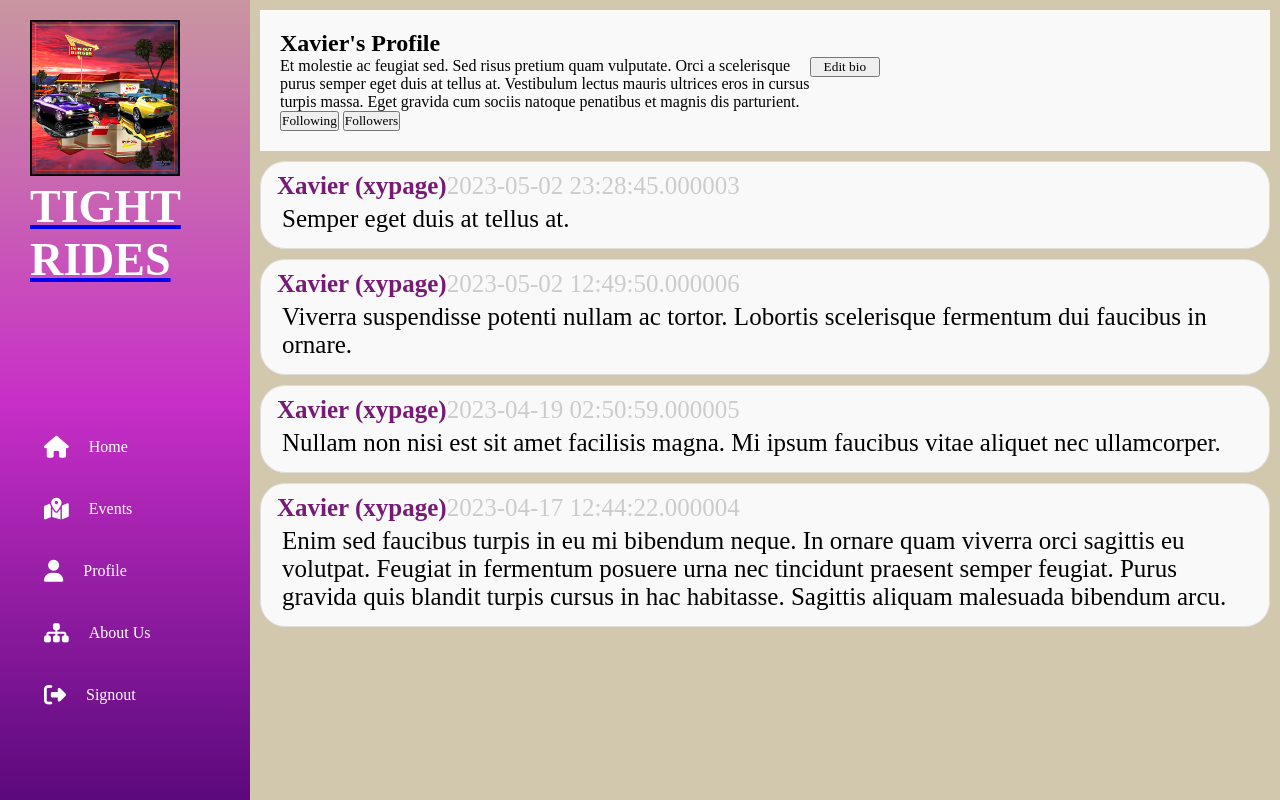
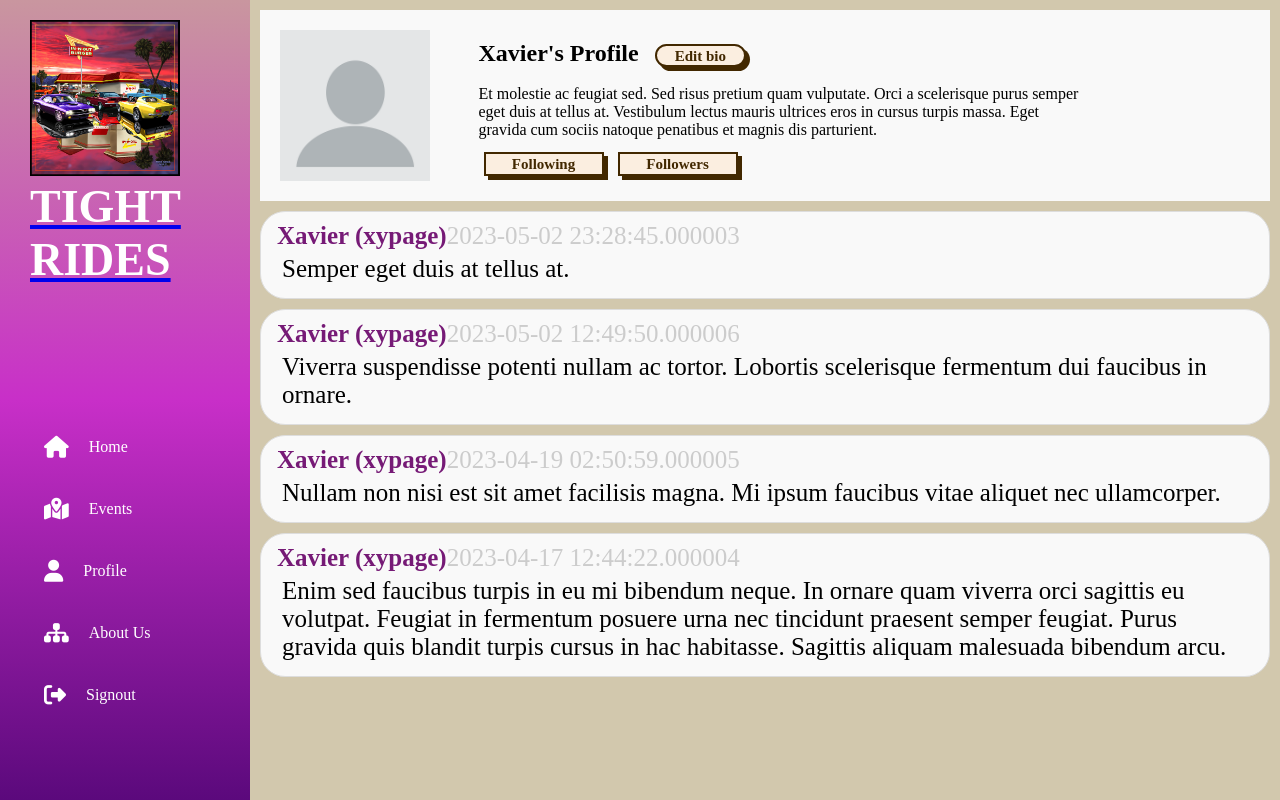
Before and after one commit to xypage/106-Final-Project, a Flask app: page /user/xypage in a window 1280 px wide. Run offline with Flask 3, Linux system fonts and the light colour scheme; a user stored in the database is signed in; some libraries are stand-ins or nearby versions.

Commit message:
style test_profile

```diff
--- a/static/css/test_profile.css
+++ b/static/css/test_profile.css
@@ -35,11 +35,9 @@ body {
 .sidenav {
 	width: 250px;
 	height: 100%;
-	background-image: linear-gradient(
-		rgb(201, 150, 159),
-		rgb(200, 47, 200),
-		rgb(91, 9, 124)
-	);
+	background-image: linear-gradient(rgb(201, 150, 159),
+			rgb(200, 47, 200),
+			rgb(91, 9, 124));
 	/* background:rgb(101, 196, 233); */
 	position: fixed;
 	/* top: 0;
@@ -98,27 +96,27 @@ body {
 	transition: 0.3s;
 }
 
-.navs li:hover ~ .active {
+.navs li:hover~.active {
 	display: block;
 }
 
-.navs li:nth-child(1):hover ~ .active {
+.navs li:nth-child(1):hover~.active {
 	top: 2.6%;
 }
 
-.navs li:nth-child(2):hover ~ .active {
+.navs li:nth-child(2):hover~.active {
 	top: 22.6%;
 }
 
-.navs li:nth-child(3):hover ~ .active {
+.navs li:nth-child(3):hover~.active {
 	top: 42.6%;
 }
 
-.navs li:nth-child(4):hover ~ .active {
+.navs li:nth-child(4):hover~.active {
 	top: 62.6%;
 }
 
-.navs li:nth-child(5):hover ~ .active {
+.navs li:nth-child(5):hover~.active {
 	top: 82.6%;
 }
 
@@ -129,7 +127,7 @@ body {
 
 .main-content {
 	width: calc(100% - 250px);
-    background-color: rgb(210, 200, 173);
+	background-color: rgb(210, 200, 173);
 }
 
 .post {
@@ -145,16 +143,18 @@ body {
 	padding: 10px;
 	padding-left: 1em;
 	padding-right: 1em;
-    border-radius: 25px;
+	border-radius: 25px;
 }
 
 .headerContainer {
 	display: flex;
 	flex-direction: row;
 }
+
 .post>.content {
-    margin: 5px;
+	margin: 5px;
 }
+
 .name {
 	text-decoration: none;
 	font-weight: bold;
@@ -180,9 +180,23 @@ body {
 	width: calc(100% - 20px);
 	margin: 10px;
 	padding: 20px;
-
+	display: flex;
 	background-color: #f9f9f9;
 }
+
+.info-container {
+	display: flex;
+	flex-direction: column;
+	gap: 0.5rem;
+	margin-left: 5%;
+}
+
+.name-follow-container {
+	display: inline-block;
+	/* vertical-align: middle; */
+	margin-right: 1rem;
+}
+
 
 .bio-container {
 	width: 600px;
@@ -207,21 +221,78 @@ body {
 	align-items: center;
 	justify-content: center;
 }
+
 .screen_cover h1 {
 	color: #FFF;
 }
+
 .popup a {
 	text-decoration: none;
 	color: #000;
 }
 
-table, td, th {
+table,
+td,
+th {
 	border: 1px solid black;
 }
+
 .follow_table {
 	background: #f9f9f9;
 	border-collapse: collapse;
 }
+
 .follow_table td {
 	padding: 5px;
 }
+
+/* div of the buttons */
+.edit-button,
+.follow-button,
+.unfollow-button {
+	margin: 10px;
+	display: inline-block;
+}
+
+/* the style of the actual button */
+#edit_bio,
+#follow_button,
+#unfollow_button {
+	background-color: #fbeee0;
+	border: 2px solid #422800;
+	border-radius: 30px;
+	box-shadow: #422800 4px 4px 0 0;
+	color: #422800;
+	cursor: pointer;
+	font-weight: 600;
+	font-size: 15px;
+	padding: 0 18px;
+	line-height: 20px;
+	text-align: center;
+	text-decoration: none;
+	user-select: none;
+	-webkit-user-select: none;
+	touch-action: manipulation;
+	width: 100%;
+}
+
+#following_button,
+#followers_button {
+	margin: 5px;
+	background-color: #fbeee0;
+	border: 2px solid #422800;
+	/* border-radius: 30px; */
+	box-shadow: #422800 4px 4px 0 0;
+	color: #422800;
+	cursor: pointer;
+	font-weight: 600;
+	font-size: 15px;
+	padding: 0 18px;
+	line-height: 20px;
+	text-align: center;
+	text-decoration: none;
+	user-select: none;
+	-webkit-user-select: none;
+	touch-action: manipulation;
+	width: 20%;
+}
--- a/templates/home.html
+++ b/templates/home.html
@@ -71,7 +71,7 @@
 				<textarea
 					id="post-content"
 					name="content"
-					rows="4"
+					rows="5"
 					cols="50"
 					placeholder="Enter your post here..."
 				></textarea>
--- a/templates/test_profile.html
+++ b/templates/test_profile.html
@@ -72,30 +72,49 @@
 		</div>
 		<div class="main-content">
 			<div class="user-info-container">
-				<h2 id="current_user_name">{{ user.name }}'s Profile</h2>
+				<img
+						src="{{ url_for('static', filename='image/blank-profile-picture.webp') }}"
+						alt="profile-img"
+						class="logo-img"
+						class="profile-img"
+				/>
 				<div class="info-container">
+						<h2 id="current_user_name">{{ user.name }}'s Profile
+							<!-- edit Bio Button if current user -->
+							{% if user.is_current %}
+								<div class="edit-button">
+            						<button id="edit_bio">Edit bio</button>
+        						</div>
+							{% endif %}
+							<!-- Follow or UnFollow Button if not the current user -->
+							{% if not user.is_current and not user.followed %}
+								<div class="follow-button">
+            						<button id="follow_button">Follow {{ user.name }}</button>
+        						</div>
+								<div class="unfollow-button">
+            						<button id="unfollow_button" class="hidden">
+										Unfollow {{ user.name }}
+									</button>
+        						</div>
+							{% elif not user.is_current %}
+								<div class="follow-button">
+            						<button id="follow_button" class="hidden">
+										Follow {{ user.name }}
+									</button>
+        						</div>
+								<div class="unfollow-button">
+            						<button id="unfollow_button">Unfollow {{ user.name }}</button>
+        						</div>
+							{% endif %}
+						</h2>
 					<div class="bio-container">
 						<p class="bio">{{ user.bio }}</p>
-						{% if user.is_current %}
-							<button id="edit_bio">Edit bio</button>
-						{% endif %}
 					</div>
 					<div class="follow-info-container">
 						<button id="following_button">Following</button>
 						<button id="followers_button">Followers</button>
 					</div>
 				</div>
-				{% if not user.is_current and not user.followed %}
-				<button id="follow_button">Follow {{ user.name }}</button>
-				<button id="unfollow_button" class="hidden">
-					Unollow {{ user.name }}
-				</button>
-				{% elif not user.is_current %}
-				<button id="follow_button" class="hidden">
-					Follow {{ user.name }}
-				</button>
-				<button id="unfollow_button">Unollow {{ user.name }}</button>
-				{% endif %}
 			</div>
 			{% for post in post_list %}
 			<div class="post">
```
Also changed, not shown: static/css/home.css (+9 -1 lines), static/image/blank-profile-picture.webp (added).
